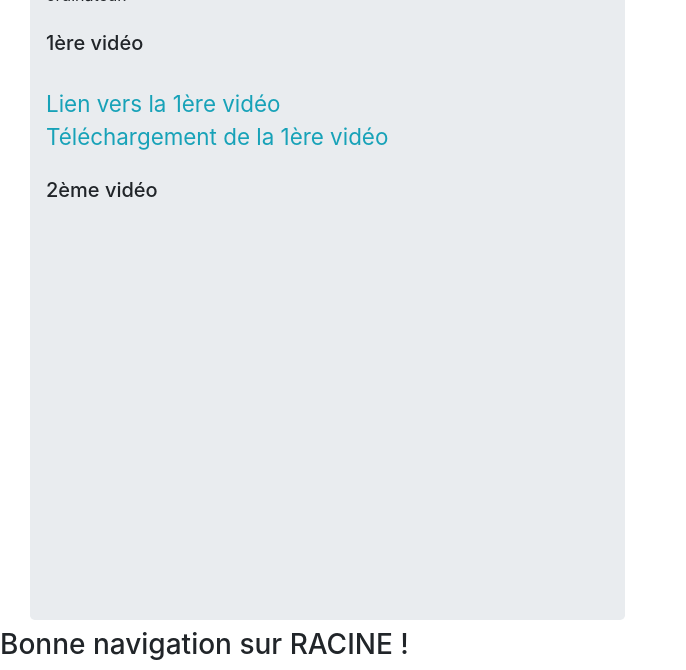
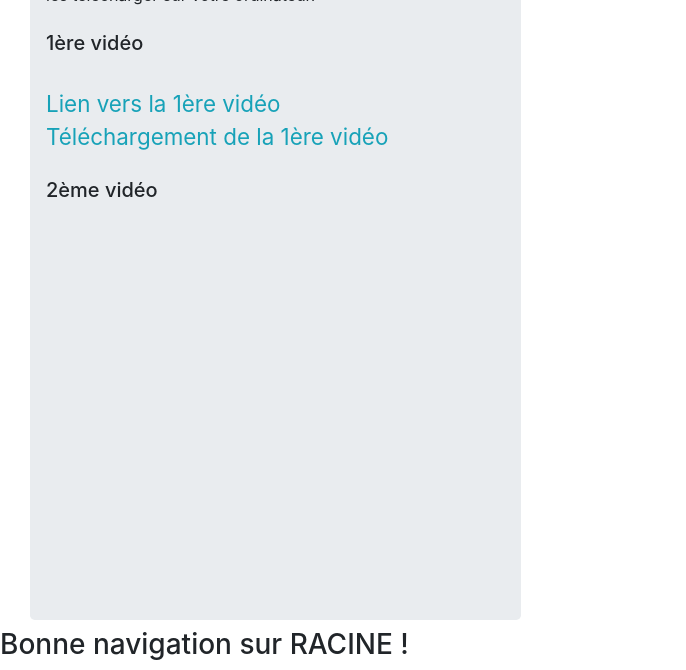
Before and after one commit to lucdegreve/NUMAG, a PHP site: page /NUMAG/tutoriel.php in a window 1280 px wide. Shown: the part 1287-1957 px from the top of the page, without its empty margins (0-686 px from the left). Run offline with PHP 8.4, Linux system fonts and the light colour scheme; the visitor is signed in with stand-in values (Sample User, id 1); data that the repository does not hold is empty.

Commit message:
Modif tutoriel

```diff
--- a/Racine/gabarits/tutoriel.php
+++ b/Racine/gabarits/tutoriel.php
@@ -22,7 +22,7 @@
 
 <div class="container-fluid">
 	<!-- Section à placer à gauche -->
-	<div class="col-lg-6">
+	<div class="col-lg-5">
 		<div id="guide">
 			<div class="jumbotron HauteurMax">
 				<h3> Guide d'utilisation de RACINE </h3>
@@ -35,7 +35,7 @@
 		</div>
 	</div>
 	<!-- Section à placer à droite, vidéos les unes en dessous des autres -->
-	<div class="col-lg-6">
+	<div class="col-lg-5">
 		<div id="video">
 			<div class="jumbotron HauteurMax">
 				<h3> Vidéos </h3>
```
